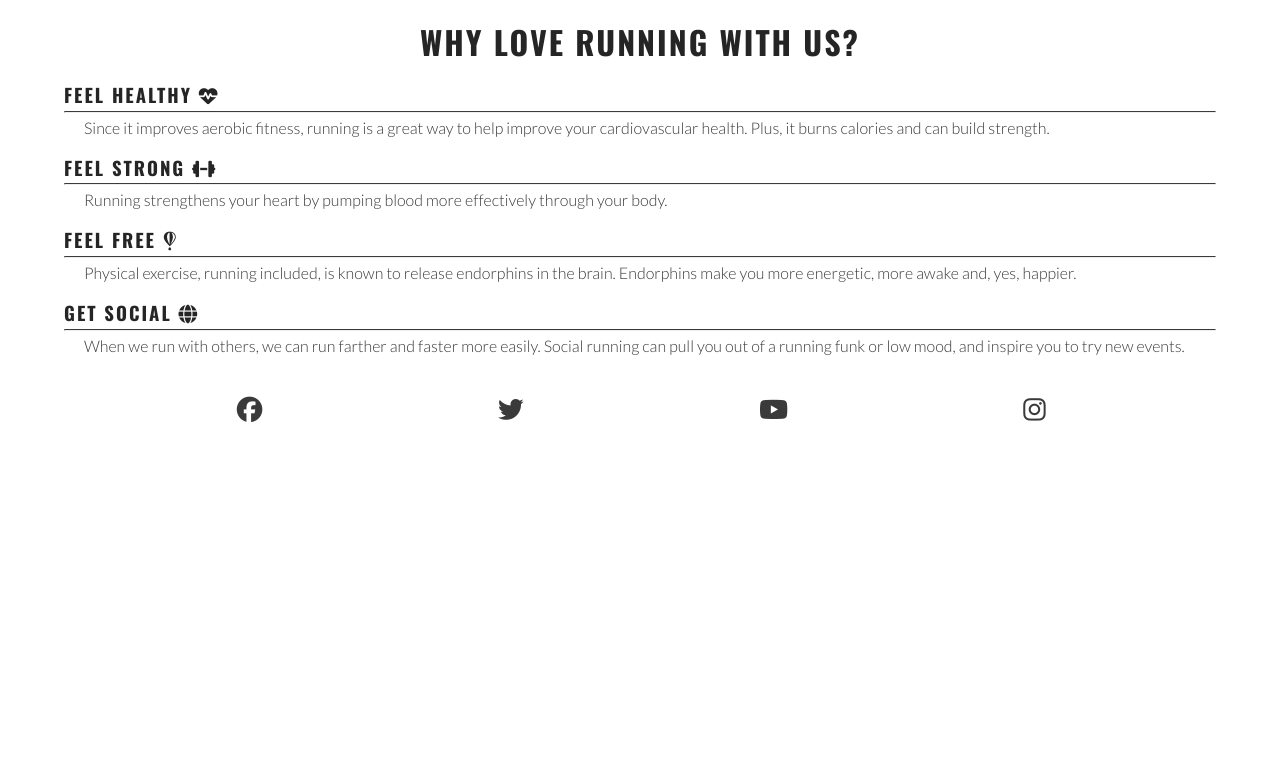
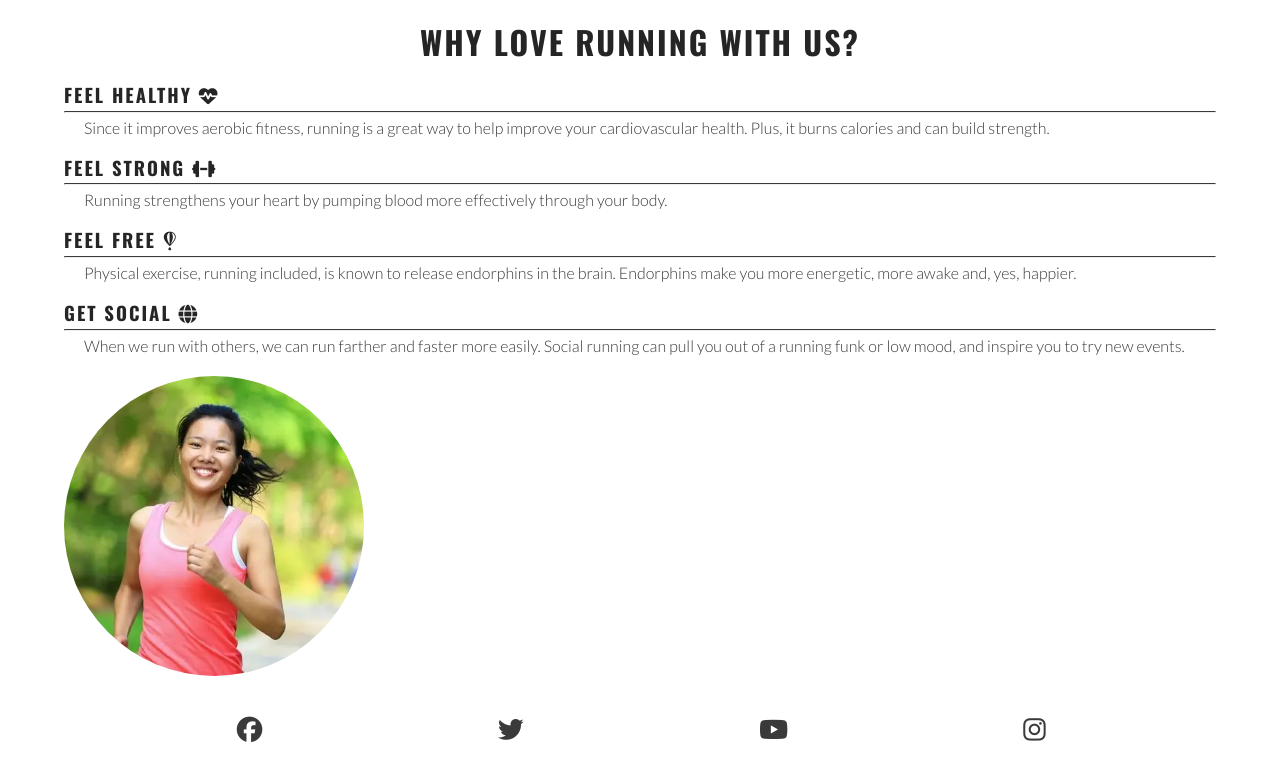
Before and after one commit to BethHayden01/Loverunning, a plain HTML site: page index.html in a window 1280 px wide. Shown: the part 681-1445 px from the top of the page. Before the commit the page ends 1125 px from the top, so only its background shows below. Drawn offline with nearby package versions, Linux system fonts and the light colour scheme.

Commit message:
Added circle image to reasons section

```diff
--- a/assets/css/style.css
+++ b/assets/css/style.css
@@ -146,6 +146,17 @@ main {
     margin: 5px 0;
 }
 
+#circle-cover-bg {
+    background: url('../images/reasons-image.webp') no-repeat top center / cover;
+    height: 90vw;
+    width: 90vw;
+    margin-bottom: 20px;
+    /* Makes the square image into a circle */
+    border-radius: 50%;
+     max-width: 300px;
+    max-height: 300px;
+}
+
 /* Footer */
 #social-networks {
     text-align: center;
--- a/index.html
+++ b/index.html
@@ -74,6 +74,10 @@
                             you out of a running funk or low mood, and inspire you to try new events.</p>
                     </div>
                 </div>
+                <div id="benefits-image">
+                    <div id="circle-cover-bg"></div>
+                    </div>
+                </div>
             </div>
         </section>
     </main>
```
Also changed, not shown: assets/images/reasons-image.webp (added).
